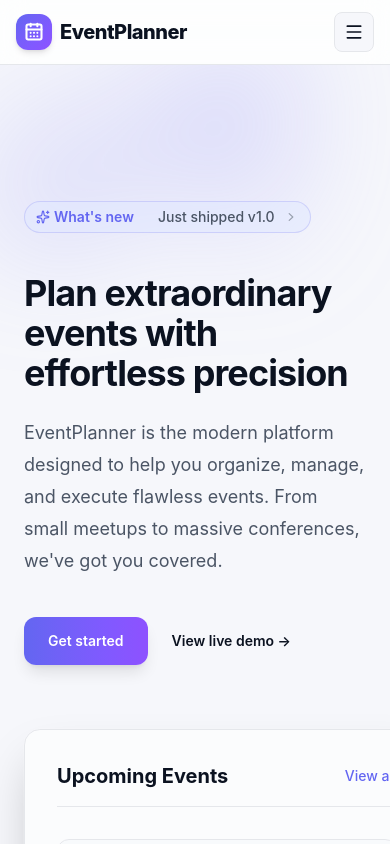
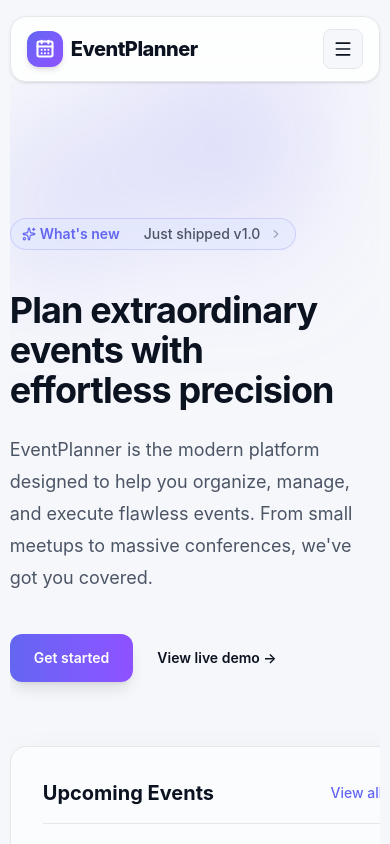
Before and after one commit to oneilh/event_planner, a Next.js app: page / in a window 390 px wide. Shown: the top 844 px of the page. Built offline with nearby package versions, Linux system fonts and the light colour scheme.

Commit message:
feat: implement responsive Navbar and base layout with theme support

```diff
--- a/app/components/Navbar.tsx
+++ b/app/components/Navbar.tsx
@@ -25,8 +25,8 @@ export default function Navbar() {
 
   return (
     <>
-      <nav className="sticky top-0 z-50 border-b border-[var(--border)] bg-[var(--bg-secondary)]/80 backdrop-blur-md">
-        <div className="mx-auto flex max-w-7xl items-center justify-between px-4 py-3 sm:px-6 lg:px-8">
+      <nav className="sticky top-4 z-50 rounded-2xl border border-[var(--border)] bg-[var(--bg-secondary)]/80 backdrop-blur-md mb-4 shadow-sm">
+        <div className="flex w-full items-center justify-between px-4 py-3 sm:px-6">
           {/* Logo */}
           <Link href="/" className="flex items-center gap-2 transition-transform hover:scale-105">
             <div className="flex h-9 w-9 items-center justify-center rounded-xl bg-gradient-to-br from-[var(--accent)] to-violet-500 text-white shadow-md">
--- a/app/layout.tsx
+++ b/app/layout.tsx
@@ -32,8 +32,10 @@ export default function RootLayout({
     >
       <body className="min-h-full flex flex-col bg-[var(--bg-primary)] text-[var(--text-primary)] transition-colors duration-300">
         <ThemeProvider>
-          <Navbar />
-          <main className="flex-1">{children}</main>
+          <div className="mx-auto flex min-h-screen w-[95%] flex-col md:w-[85%] lg:w-[70%]">
+            <Navbar />
+            <main className="flex-1">{children}</main>
+          </div>
         </ThemeProvider>
       </body>
     </html>
--- a/app/page.tsx
+++ b/app/page.tsx
@@ -9,7 +9,7 @@ export default function Home() {
         <div className="relative left-[calc(50%-11rem)] aspect-[1155/678] w-[36.125rem] -translate-x-1/2 rotate-[30deg] bg-gradient-to-tr from-[var(--accent)] to-[#9089fc] opacity-30 sm:left-[calc(50%-30rem)] sm:w-[72.1875rem] clip-path-polygon"></div>
       </div>
 
-      <div className="mx-auto max-w-7xl px-6 pb-24 pt-10 sm:pb-32 lg:flex lg:px-8 lg:py-40">
+      <div className="w-full pb-24 pt-10 sm:pb-32 lg:flex lg:py-40">
         <div className="mx-auto max-w-2xl lg:mx-0 lg:max-w-xl lg:flex-shrink-0 lg:pt-8 animate-fade-in-up" style={{ animationDelay: '0ms' }}>
           <div className="mt-24 sm:mt-32 lg:mt-16">
             <a href="#" className="inline-flex space-x-6 rounded-full bg-[var(--accent-light)]/50 px-3 py-1 text-sm font-semibold leading-6 text-[var(--accent)] ring-1 ring-inset ring-[var(--accent)]/20 hover:ring-[var(--accent)]/40 transition-all hover:scale-105">
@@ -74,7 +74,7 @@ export default function Home() {
       </div>
 
       {/* Features Grid */}
-      <div className="mx-auto max-w-7xl px-6 lg:px-8 pb-24">
+      <div className="w-full pb-24">
         <div className="mx-auto max-w-2xl lg:text-center animate-fade-in-up" style={{ animationDelay: '400ms' }}>
           <h2 className="text-base font-semibold leading-7 text-[var(--accent)]">Deploy faster</h2>
           <p className="mt-2 text-3xl font-bold tracking-tight text-[var(--text-primary)] sm:text-4xl text-balance">
```
Also changed, not shown: 1 other file (tests, documents, lock files or other folders).
